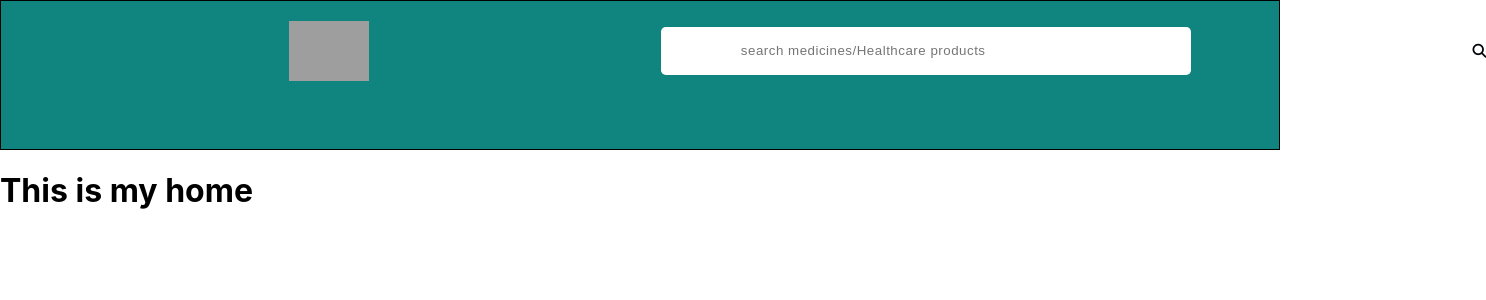
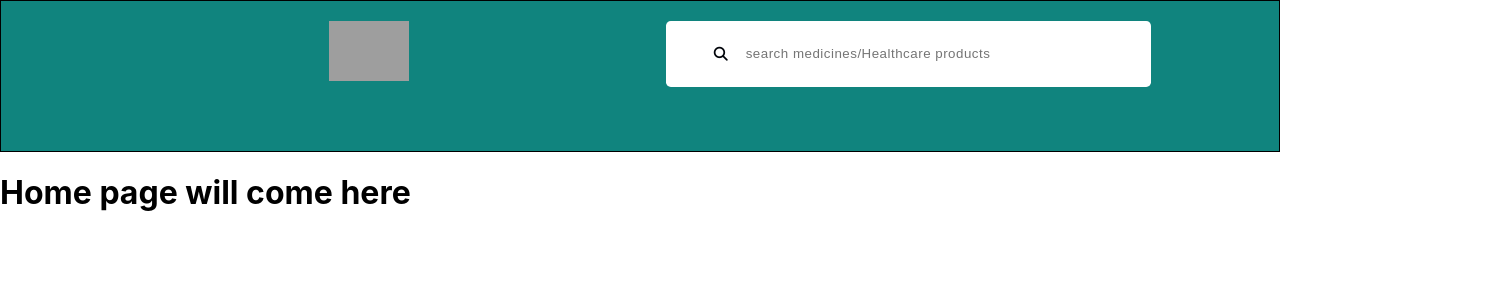
Before and after one commit to Md-sahil-a/Pharmeasy, a React (Create React App) app in the folder pharmeasy/: page / in a window 1280 px wide. Shown: the top 300 px of the page, 1486 px wide, since content can reach past the window. Built offline with nearby package versions, Linux system fonts and the light colour scheme; grey boxes are pictures that could not be loaded.

Commit message:
Revert "Routes"

```diff
--- a/pharmeasy/src/App.js
+++ b/pharmeasy/src/App.js
@@ -1,17 +1,10 @@
 import './App.css';
 import Nav from './components/homecomponents/nav';
-import Home from './components/homecomponents/home';
-import { Route, Routes }from 'react-router-dom';
 function App() {
   return (
     <>
-    <Routes>
-      <Route path='/' element= {<Nav/>}>
-        <Route index element={<Home/>} />
-      </Route>
-
-    </Routes>
-
+    <Nav/>
+    <h1>Home page will come here</h1>
     </>
   );
 }
--- a/pharmeasy/src/components/homecomponents/home.jsx
+++ /dev/null
@@ -1,8 +0,0 @@
-
-const Home = ()=>{
-    return(
-        <h1>This is my home</h1>
-    )
-}
-
-export default Home;
--- a/pharmeasy/src/components/homecomponents/nav.jsx
+++ b/pharmeasy/src/components/homecomponents/nav.jsx
@@ -1,9 +1,8 @@
 import "../homecomponents/nav.scss";
-import { Link, Outlet } from "react-router-dom";
+import { Link } from "react-router-dom";
 
 const Nav = () => {
   return (
-    <>
     <div className="Navbar">
       <div className="logocontainer">
         <img
@@ -24,10 +23,7 @@ const Nav = () => {
 
 
       </div>
-
     </div>
-    <Outlet/>
-    </>
   );
 };
 
--- a/pharmeasy/src/components/homecomponents/nav.scss
+++ b/pharmeasy/src/components/homecomponents/nav.scss
@@ -16,7 +16,7 @@
     justify-content: space-around;
 }
 #search {
-    width: 60%;
+    width: 45%;
     display: flex;
     align-items: center;
     justify-content: flex-end;
@@ -48,5 +48,5 @@
 
 #search #search_icon {
     position: absolute;
-    left: 58rem;
+    left: 3rem;
 }
--- a/pharmeasy/src/index.scss
+++ b/pharmeasy/src/index.css
@@ -11,6 +11,3 @@ code {
   font-family: source-code-pro, Menlo, Monaco, Consolas, 'Courier New',
     monospace;
 }
-*{
-  box-sizing: border-box;
-}
--- a/pharmeasy/src/index.js
+++ b/pharmeasy/src/index.js
@@ -1,6 +1,6 @@
 import React from "react";
 import ReactDOM from "react-dom/client";
-import "./index.scss";
+import "./index.css";
 import App from "./App";
 import reportWebVitals from "./reportWebVitals";
 import { BrowserRouter } from "react-router-dom";
```
